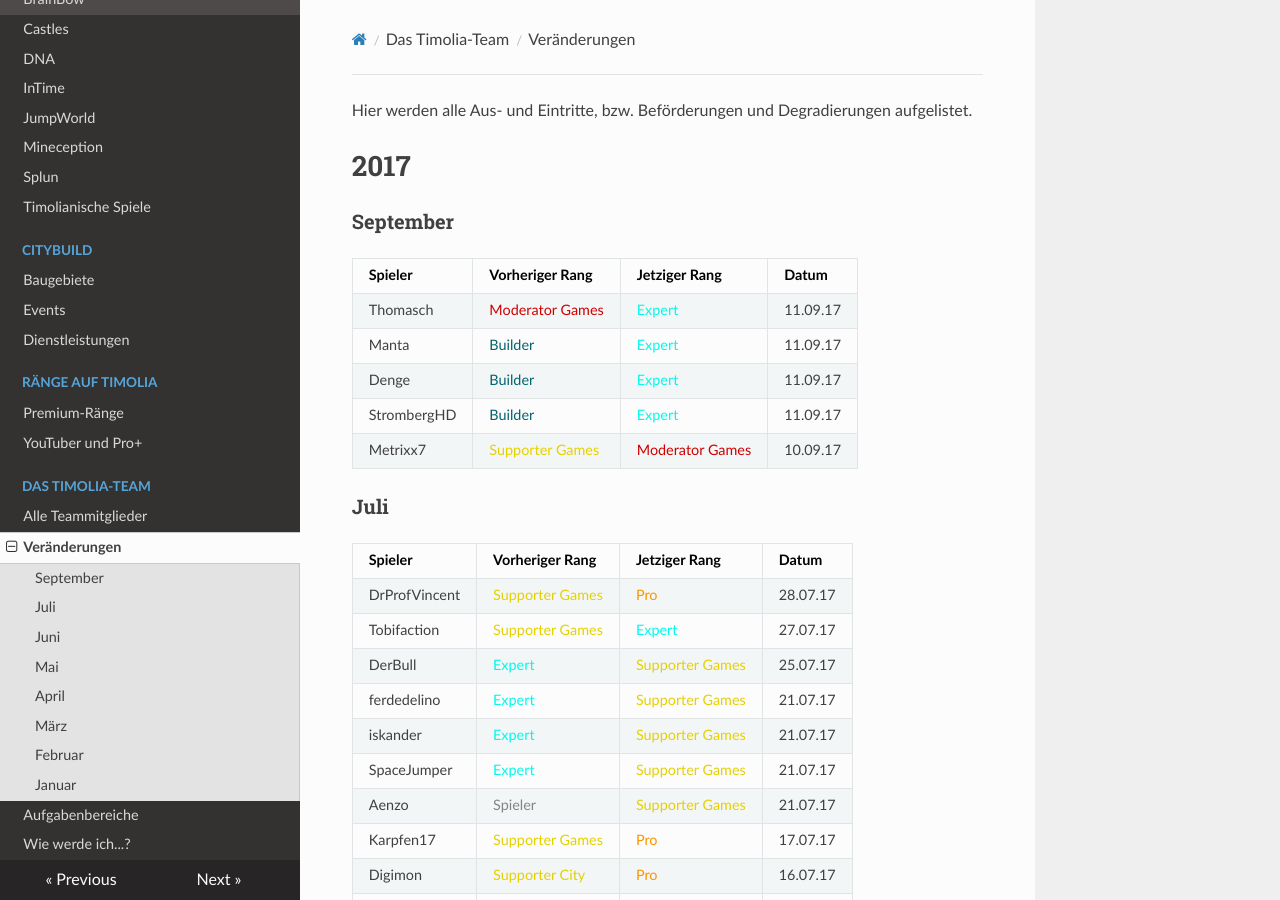
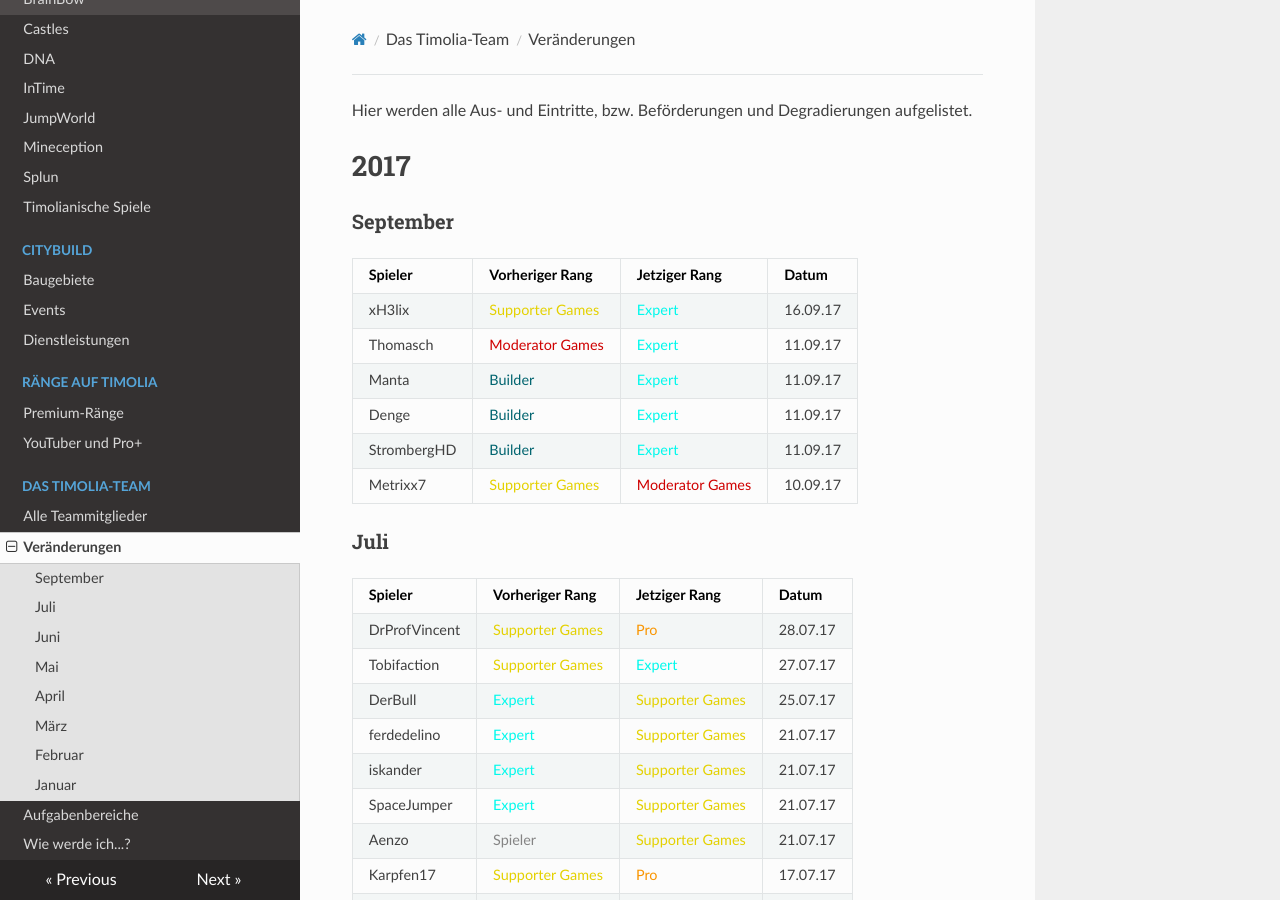
Before and after one commit to TimoliaDE/HowTo, an MkDocs documentation site: the page built from docs/team/changes.md, in a window 1280 px wide and 900 px high. Built offline with MkDocs 1.6.1, drawn with Linux system fonts in a browser that asks for light colours; nearby versions of some CDN libraries; old or Windows-style settings are respelled for this version of MkDocs.

Commit message:
Update changes.md

```diff
--- a/docs/team/changes.md
+++ b/docs/team/changes.md
@@ -5,6 +5,7 @@ Hier werden alle Aus- und Eintritte, bzw. Beförderungen und Degradierungen aufg
 ###<strong>September</strong>
 | Spieler | Vorheriger Rang | Jetziger Rang | Datum |
 | ------ | ------ | ------ | ------ |
+|xH3lix | <span style="color:#E4D100">Supporter Games</span> | <span style="color:#00F9EC">Expert</span> | 16.09.17 |
 |Thomasch | <span style="color:#CF0101">Moderator Games</span> | <span style="color:#00F9EC">Expert</span> | 11.09.17 |
 |Manta | <span style="color:#00646F">Builder</span> | <span style="color:#00F9EC">Expert</span> | 11.09.17 |
 |Denge | <span style="color:#00646F">Builder</span> | <span style="color:#00F9EC">Expert</span> | 11.09.17 |
```
